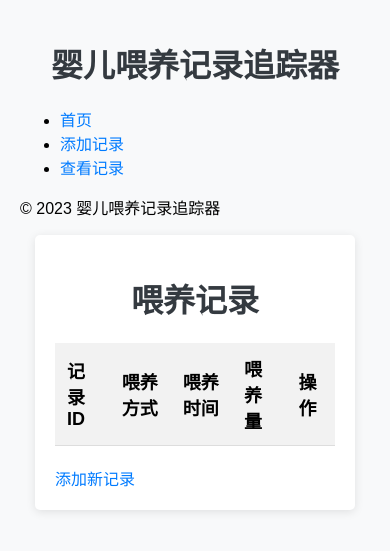
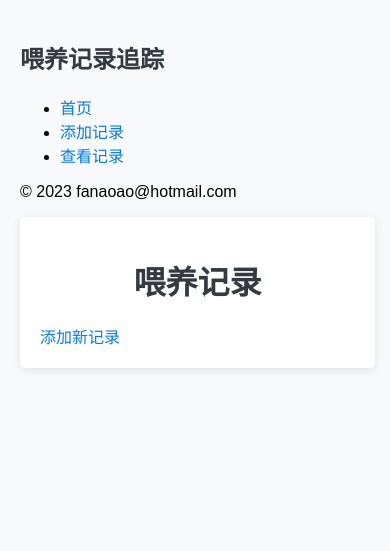
Before and after one commit to aopogithub/feedrecord, a Flask app: page /view in a window 390 px wide. Shown: the top 551 px of the page. Run offline with Flask 2, Linux system fonts and the light colour scheme; data that the repository does not hold is empty.

Commit message:
调整样式

```diff
--- a/app/templates/base.html
+++ b/app/templates/base.html
@@ -8,7 +8,7 @@
 </head>
 <body>
     <header>
-        <h1>婴儿喂养记录追踪器</h1>
+        <h2>喂养记录追踪</h2>
         <nav>
             <ul>
                 <li><a href="{{ url_for('app.index') }}">首页</a></li>
@@ -21,7 +21,7 @@
         {% block content %}{% endblock %}
     </main>
     <footer>
-        <p>&copy; 2023 婴儿喂养记录追踪器</p>
+        <p>&copy; 2023 fanaoao@hotmail.com</p>
     </footer>
     <script src="{{ url_for('static', filename='js/scripts.js') }}"></script>
 </body>
--- a/app/templates/index.html
+++ b/app/templates/index.html
@@ -10,7 +10,7 @@
 <body>
     {% include 'base.html' %}
     <div class="container">
-        <h1>婴儿喂养记录概览</h1>
+        <!-- <h1>婴儿喂养记录概览</h1> -->
         <canvas id="feedingChart" width="400" height="400"></canvas>
         <div class="actions">
             <a href="{{ url_for('app.add_record') }}" class="btn">添加记录</a>
--- a/app/templates/view_records.html
+++ b/app/templates/view_records.html
@@ -24,8 +24,10 @@
             background-color: #f5f5f5;
         }
         .container {
-            width: 80%;
+            width: 90%;
+            max-width: 1200px;
             margin: auto;
+            padding: 20px;
         }
         h1 {
             text-align: center;
@@ -37,6 +39,31 @@
         }
         a:hover {
             text-decoration: underline;
+        }
+        @media (max-width: 600px) {
+            table, thead, tbody, th, td, tr {
+                display: block;
+            }
+            thead tr {
+                display: none;
+            }
+            tr {
+                margin-bottom: 15px;
+            }
+            td {
+                text-align: right;
+                padding-left: 50%;
+                position: relative;
+            }
+            td:before {
+                content: attr(data-label);
+                position: absolute;
+                left: 0;
+                width: 50%;
+                padding-left: 15px;
+                font-weight: bold;
+                text-align: left;
+            }
         }
     </style>
 </head>
```
